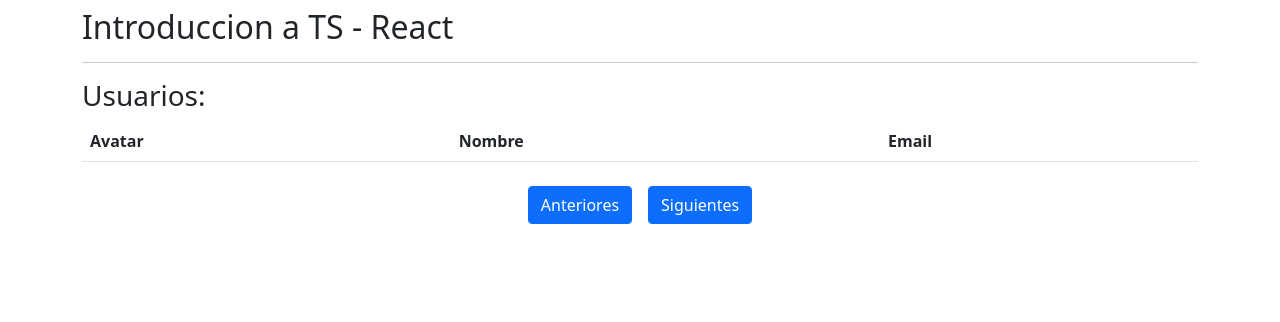
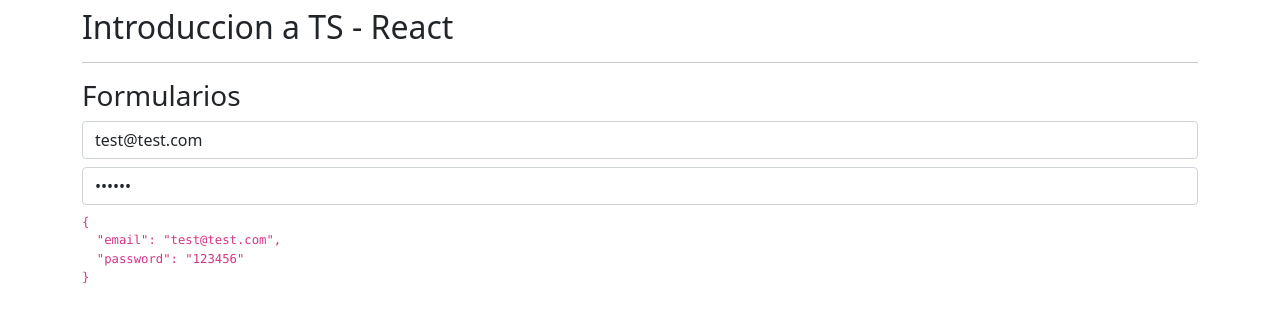
Before and after one commit to jsemalvarez/react-ts, a React (Create React App) app: page / in a window 1280 px wide. Shown: the top 322 px of the page. Built offline with nearby package versions, Linux system fonts and the light colour scheme; no server answers.

Commit message:
formularios

```diff
--- a/src/App.tsx
+++ b/src/App.tsx
@@ -4,7 +4,8 @@
 // import { Contador } from "./components/Contador"
 // import { ContadorConHook } from "./components/ContadorConHook"
 // import { Login } from "./components/Login"
-import { Usuarios } from "./components/Usuarios"
+// import { Usuarios } from "./components/Usuarios"
+import { Formularios } from "./components/Formularios"
 
 const App = () => {
 
@@ -12,7 +13,7 @@
     <div className="mt-2">
       <h2>Introduccion a TS - React</h2>
       <hr />
-      <Usuarios />
+      <Formularios />
 
     </div>
   )
--- /dev/null
+++ b/src/components/Formularios.tsx
@@ -0,0 +1,42 @@
+import { useState } from "react"
+
+export const Formularios = () => {
+
+    const [formulario, setFormulario] = useState({
+        email:'test@test.com',
+        password:'123456'
+    })
+
+    const onChange = ( value: string, campo: string) => {
+
+        setFormulario({
+            ...formulario,
+            [ campo ] : value
+        })
+    }
+
+    return (
+        <>
+            <h3>Formularios</h3>
+            <input
+                type="text"
+                className="form-control"
+                placeholder="Email"
+                value={ formulario.email }
+                onChange={ ({ target }) => onChange( target.value, 'email')}
+            />
+             <input
+                type="password"
+                className="form-control my-2"
+                placeholder="Password"
+                value={ formulario.password }
+                onChange={ ({ target }) => onChange( target.value, 'password')}
+            />
+
+            <code>
+                <pre>{ JSON.stringify( formulario, null, 2 ) }</pre>
+            </code>
+        </>
+
+    )
+}
```
